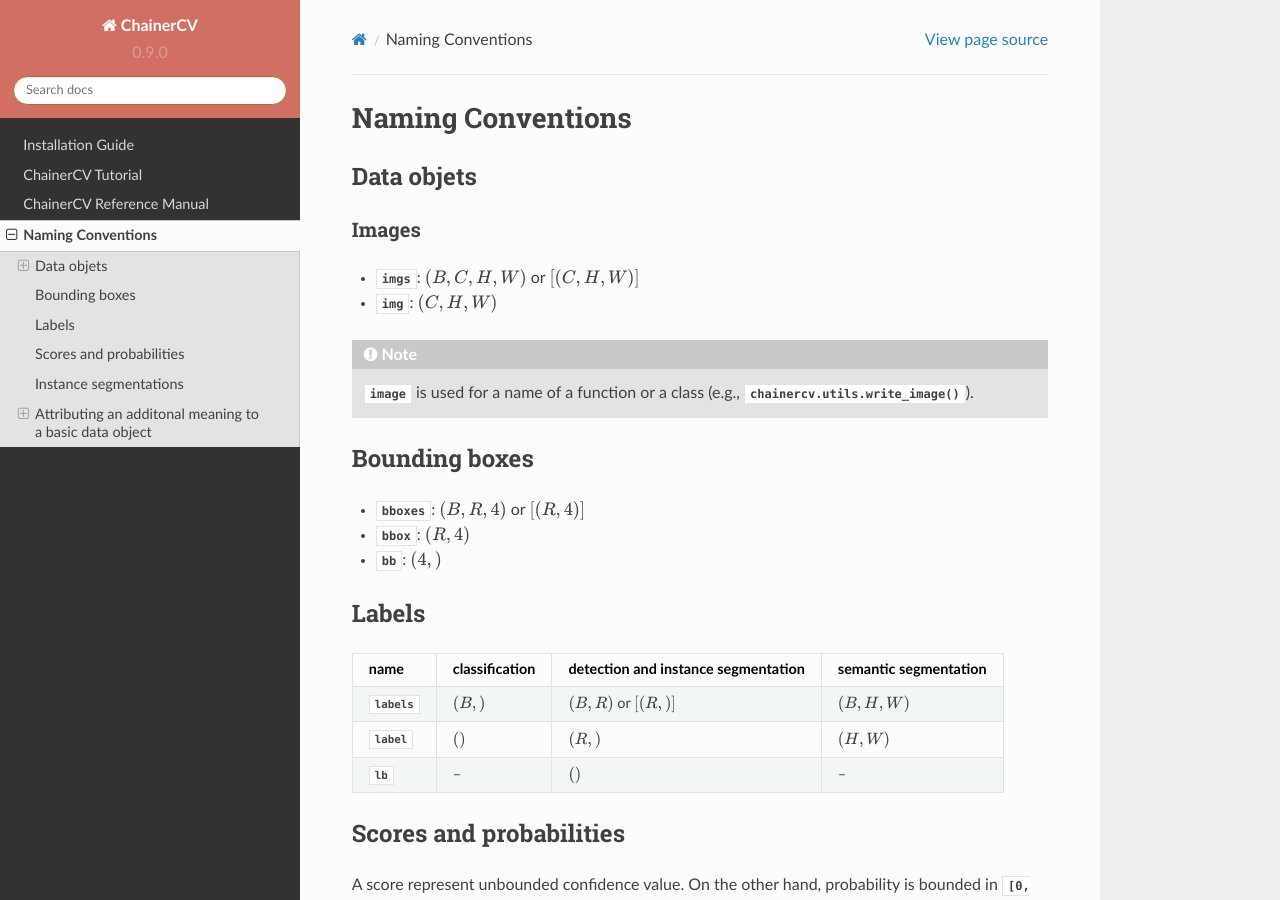
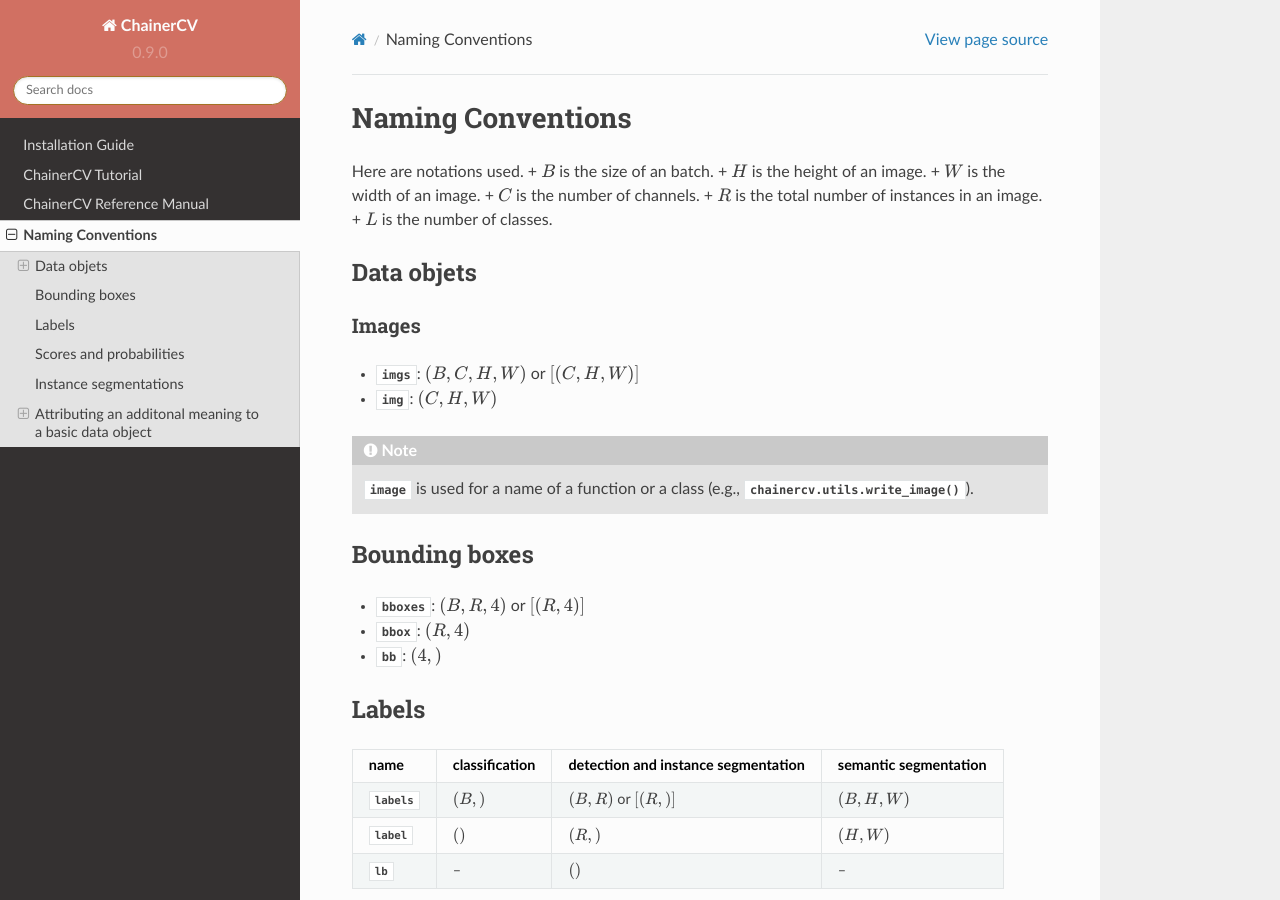
Before and after one commit to chainer/chainercv, a Sphinx documentation site: the page built from docs/source/naming_convention.rst, in a window 1280 px wide and 900 px high. Built offline with Sphinx 7.4.7 and the Read the Docs theme 2.0.0, drawn with Linux system fonts in a browser that asks for light colours.

Commit message:
add notations

```diff
--- a/docs/source/naming_convention.rst
+++ b/docs/source/naming_convention.rst
@@ -1,5 +1,14 @@
 Naming Conventions
 ==================
+
+
+Here are notations used.
++ :math:`B` is the size of an batch.
++ :math:`H` is the height of an image.
++ :math:`W` is the width of an image.
++ :math:`C` is the number of channels.
++ :math:`R` is the total number of instances in an image.
++ :math:`L` is the number of classes.
 
 
 Data objets
```
